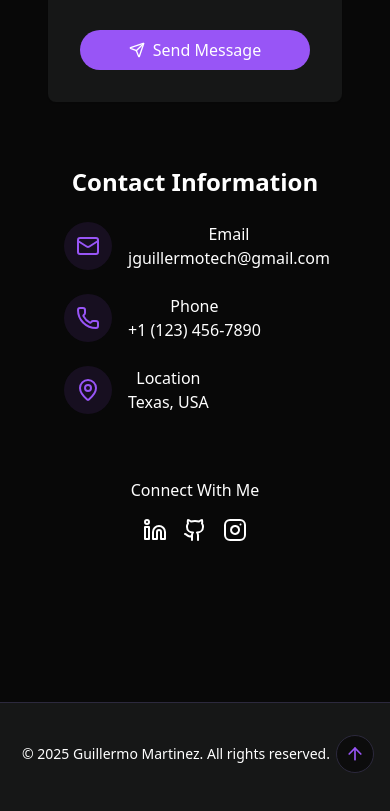
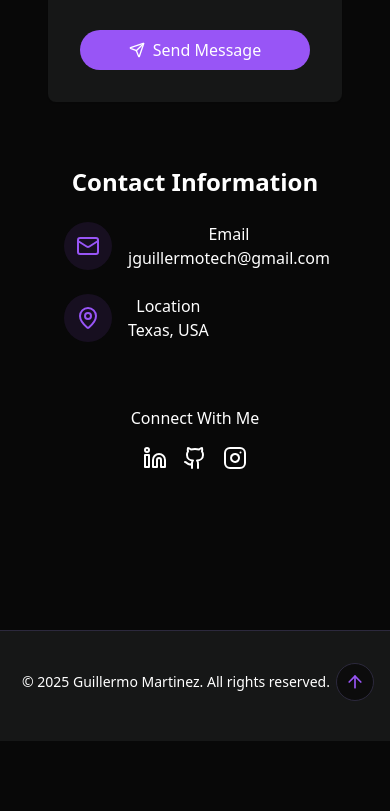
Before and after one commit to guillermomtz1/my-portfolio-website, a React (Vite) app: page / in a window 390 px wide. Shown: the part 5400-6211 px from the top of the page. After the commit the page ends 6141 px from the top, so only its background shows below. Built offline with nearby package versions, Linux system fonts and the light colour scheme.

Commit message:
Removed phone number from contact infromation.

```diff
--- a/src/components/Contact.jsx
+++ b/src/components/Contact.jsx
@@ -142,22 +142,6 @@ export const Contact = () => {
 
               <div className="flex items-start space-x-4">
                 <div className="p-3 rounded-full bg-primary/10">
-                  <Phone className="h-6 w-6 text-primary" />
-                </div>
-                <div>
-                  <h4 className="font-medium"> Phone </h4>
-                  <a
-                    href="tel:+11234567890"
-                    className="text-muted-foreground hover:text-primary transition-colors"
-                  >
-                    {" "}
-                    +1 (123) 456-7890
-                  </a>
-                </div>
-              </div>
-
-              <div className="flex items-start space-x-4">
-                <div className="p-3 rounded-full bg-primary/10">
                   <MapPin className="h-6 w-6 text-primary" />
                 </div>
                 <div>
```
